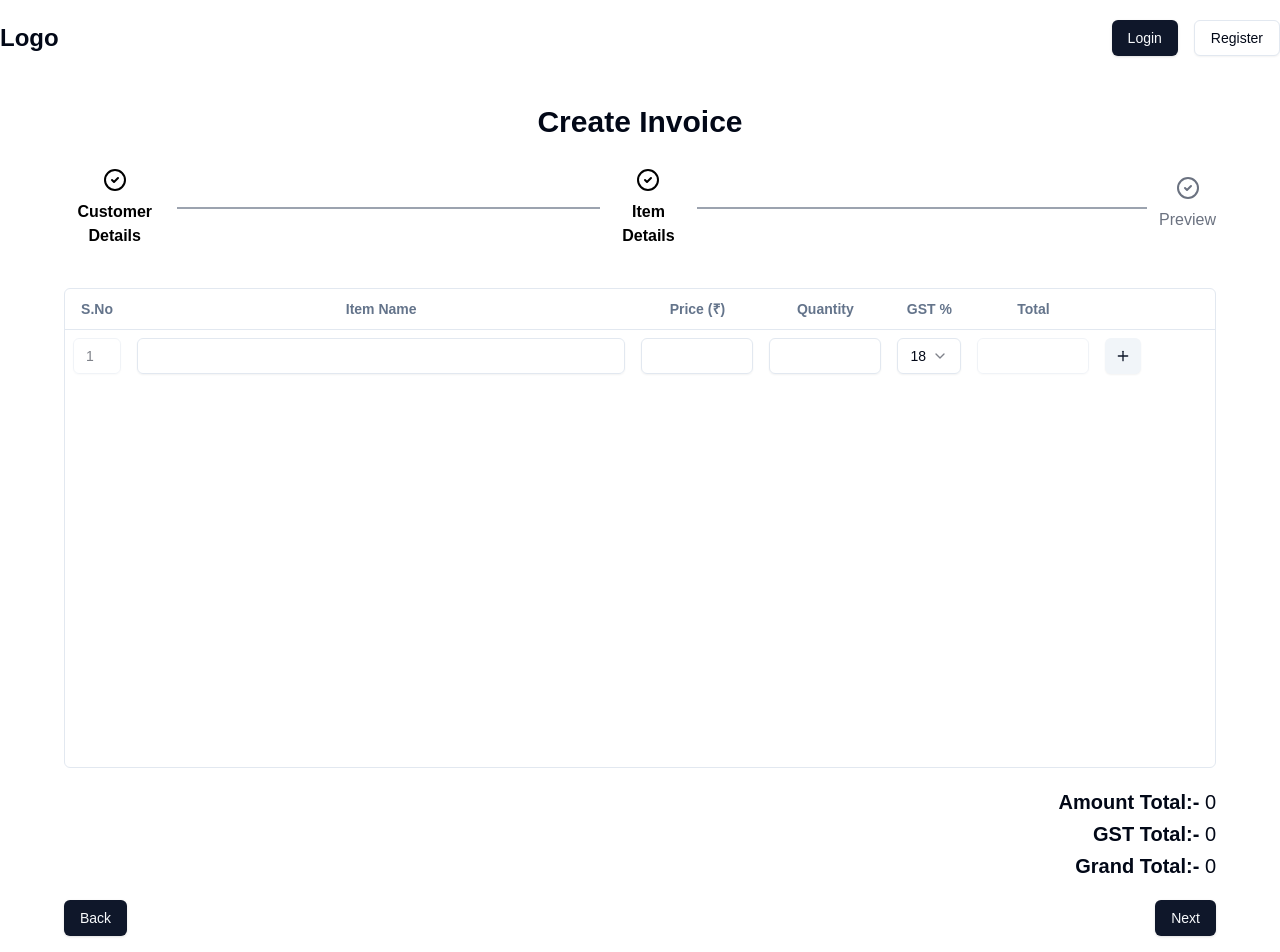
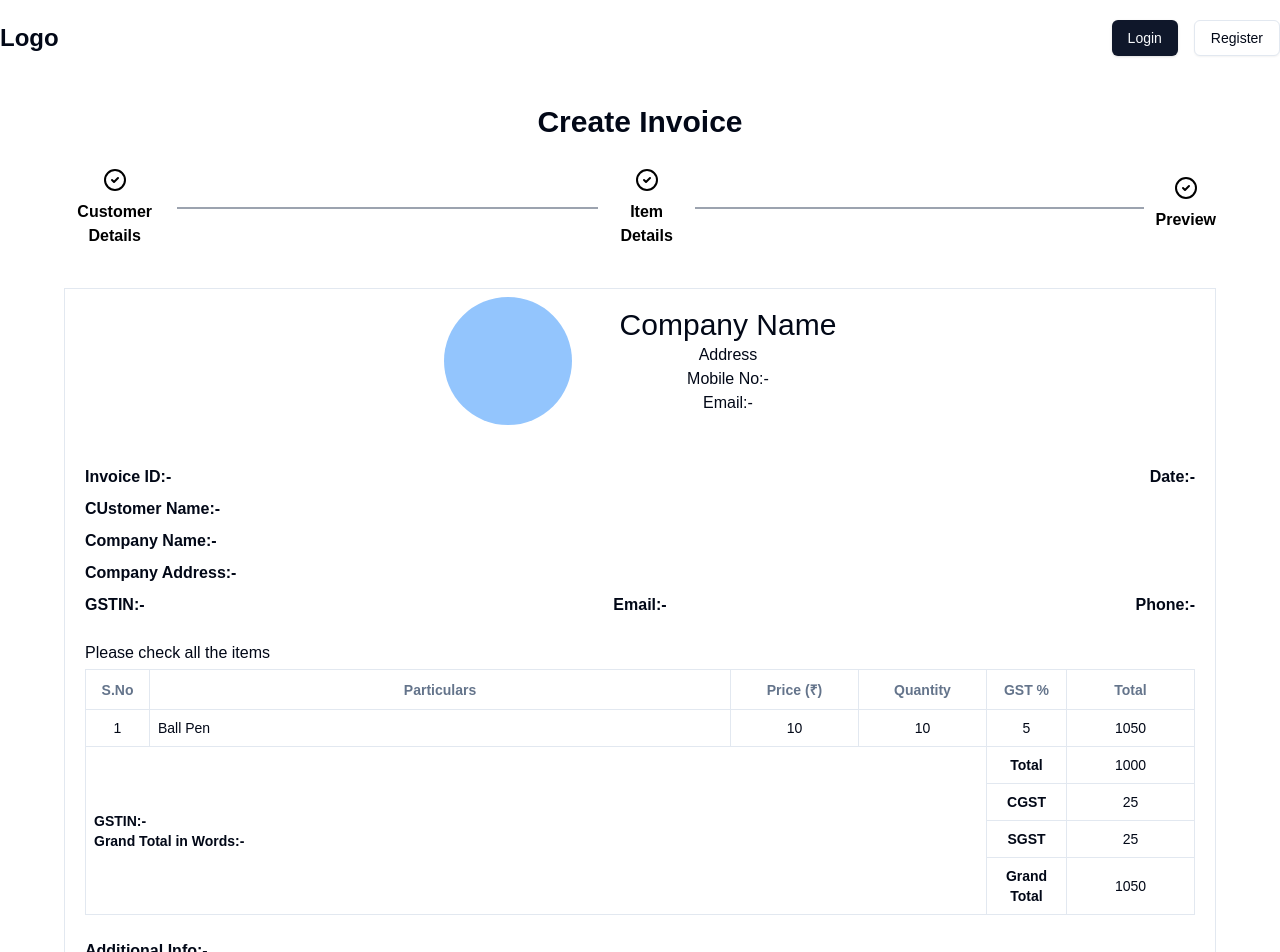
Before and after one commit to Abbas-Dev-786/invoicy, a Next.js app: page /invoices/new in a window 1280 px wide. Shown: the top 952 px of the page. Built offline with nearby package versions, Linux system fonts and the light colour scheme.

Commit message:
feat: created invoice preview page

```diff
--- a/src/app/invoices/new/page.tsx
+++ b/src/app/invoices/new/page.tsx
@@ -2,6 +2,7 @@ import React from "react";
 import CustomerDetailsTab from "@/components/create-invoice/customer-details";
 import Stepper, { StepperItems } from "@/components/ui/stepper";
 import ItemDetailsTab from "@/components/create-invoice/item-details";
+import InvoicePreviewTab from "@/components/create-invoice/invoice-preview";
 
 const NewInvoicePage = () => {
   const stepperItems: StepperItems[] = [
@@ -15,7 +16,7 @@ const NewInvoicePage = () => {
     },
     {
       link: "Preview",
-      element: <div>preview will be shown here</div>,
+      element: <InvoicePreviewTab />,
     },
   ];
 
--- /dev/null
+++ b/src/components/create-invoice/invoice-preview.tsx
@@ -0,0 +1,143 @@
+"use client";
+import React from "react";
+import {
+  Table,
+  TableBody,
+  TableCell,
+  TableHead,
+  TableHeader,
+  TableRow,
+} from "../ui/table";
+
+const InvoicePreviewTab = () => {
+  return (
+    <section className="border h-full px-5 py-2" id="preview-container">
+      <div className="flex items-center justify-center gap-12">
+        <div className="h-32 w-32 bg-blue-300 rounded-full"></div>
+        <div className="text-center">
+          <p className="text-3xl">Company Name</p>
+          <p className="text-md">Address</p>
+          <p className="text-md">Mobile No:- </p>
+          <p className="text-md">Email:- </p>
+        </div>
+      </div>
+
+      <div className="flex flex-col gap-2 mt-10">
+        <div className="flex items-center justify-between">
+          <p>
+            <b>Invoice ID:-</b>{" "}
+          </p>
+          <p>
+            <b>Date:-</b>{" "}
+          </p>
+        </div>
+
+        <p>
+          <b>CUstomer Name:- </b>
+        </p>
+        <p>
+          <b>Company Name:-</b>{" "}
+        </p>
+        <p>
+          <b>Company Address:-</b>
+        </p>
+
+        <div className="flex items-center justify-between">
+          <p>
+            <b>GSTIN:-</b>{" "}
+          </p>
+          <p>
+            <b>Email:-</b>{" "}
+          </p>
+          <p>
+            <b>Phone:-</b>{" "}
+          </p>
+        </div>
+      </div>
+
+      {/* table */}
+      <div className="mt-6">
+        <p>Please check all the items</p>
+        <Table className="border mt-1">
+          <TableHeader>
+            <TableRow>
+              <TableHead className="w-16 text-center font-bold border">
+                S.No
+              </TableHead>
+              <TableHead className="text-center font-bold border">
+                Particulars
+              </TableHead>
+              <TableHead className="w-32 text-center font-bold border">
+                Price (&#8377;)
+              </TableHead>
+              <TableHead className="w-32 text-center font-bold border">
+                Quantity
+              </TableHead>
+              <TableHead className="w-20 text-center font-bold border">
+                GST %
+              </TableHead>
+              <TableHead className="w-32 text-center font-bold border">
+                Total
+              </TableHead>
+            </TableRow>
+          </TableHeader>
+          <TableBody>
+            <TableRow>
+              <TableCell className="text-center border">1</TableCell>
+              <TableCell>Ball Pen</TableCell>
+              <TableCell className="text-center border">10</TableCell>
+              <TableCell className="text-center border">10</TableCell>
+              <TableCell className="text-center border">5</TableCell>
+              <TableCell className="text-center">1050</TableCell>
+            </TableRow>
+            {/* total */}
+            <TableRow>
+              <TableCell className="" colSpan={4} rowSpan={4}>
+                <p>
+                  <b>GSTIN:-</b>
+                </p>
+                <p>
+                  <b>Grand Total in Words:-</b>
+                </p>
+              </TableCell>
+
+              <TableCell className="text-center border font-bold">
+                Total
+              </TableCell>
+              <TableCell className="text-center">1000</TableCell>
+            </TableRow>
+            {/* cGST */}
+            <TableRow>
+              <TableCell className="text-center border font-bold">
+                CGST
+              </TableCell>
+              <TableCell className="text-center">25</TableCell>
+            </TableRow>
+            {/* sGST */}
+            <TableRow>
+              <TableCell className="text-center border font-bold">
+                SGST
+              </TableCell>
+              <TableCell className="text-center">25</TableCell>
+            </TableRow>
+            {/* Grand Total */}
+            <TableRow>
+              <TableCell className="text-center border font-bold">
+                Grand Total
+              </TableCell>
+              <TableCell className="text-center">1050</TableCell>
+            </TableRow>
+          </TableBody>
+        </Table>
+      </div>
+
+      <div className="mt-6">
+        <p>
+          <b>Additional Info:-</b>{" "}
+        </p>
+      </div>
+    </section>
+  );
+};
+
+export default InvoicePreviewTab;
--- a/src/components/ui/stepper.tsx
+++ b/src/components/ui/stepper.tsx
@@ -15,7 +15,7 @@ interface StepperProps {
 }
 
 const Stepper = ({ items }: StepperProps) => {
-  const [activeStep, setActiveStep] = useState<number>(1);
+  const [activeStep, setActiveStep] = useState<number>(2);
 
   const handleNextBtnClick = () => {
     if (activeStep === items.length - 1) {
```
